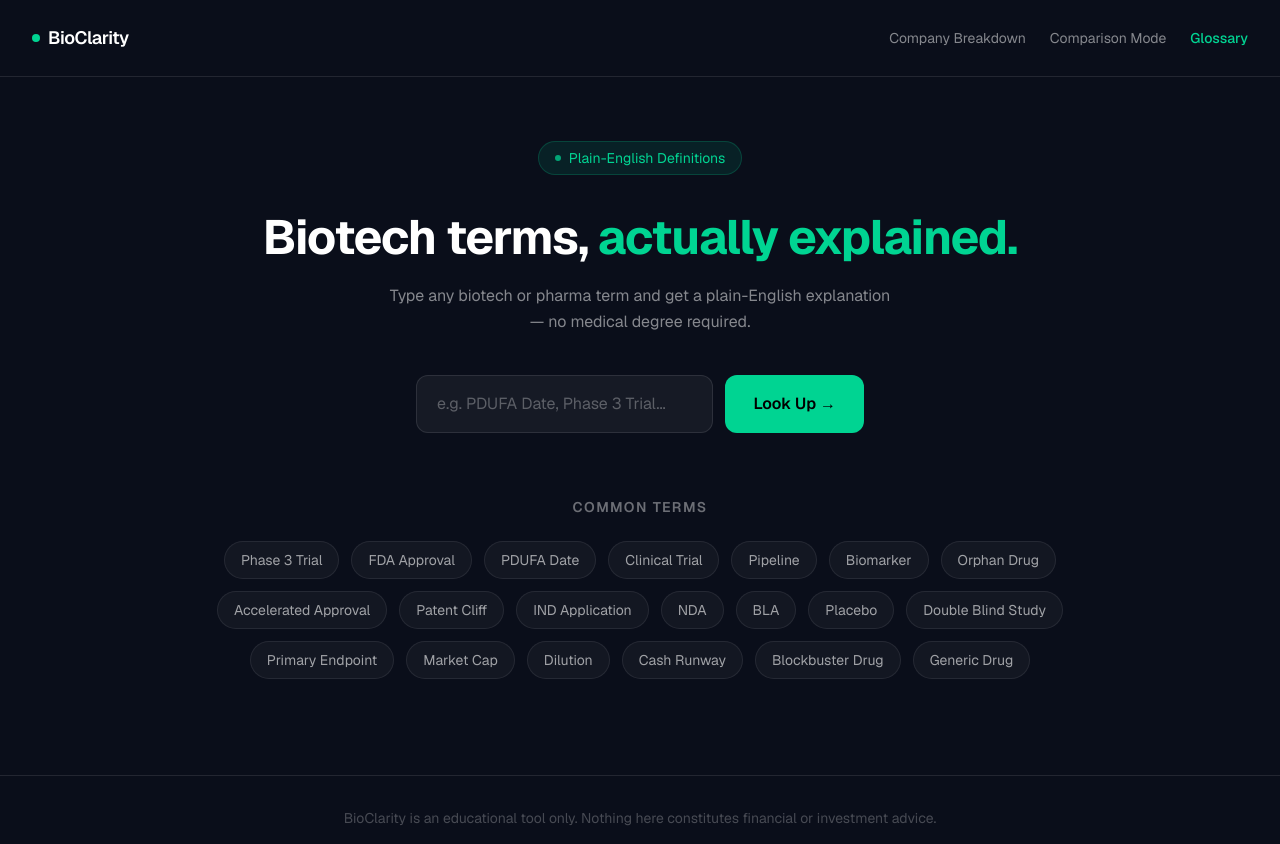
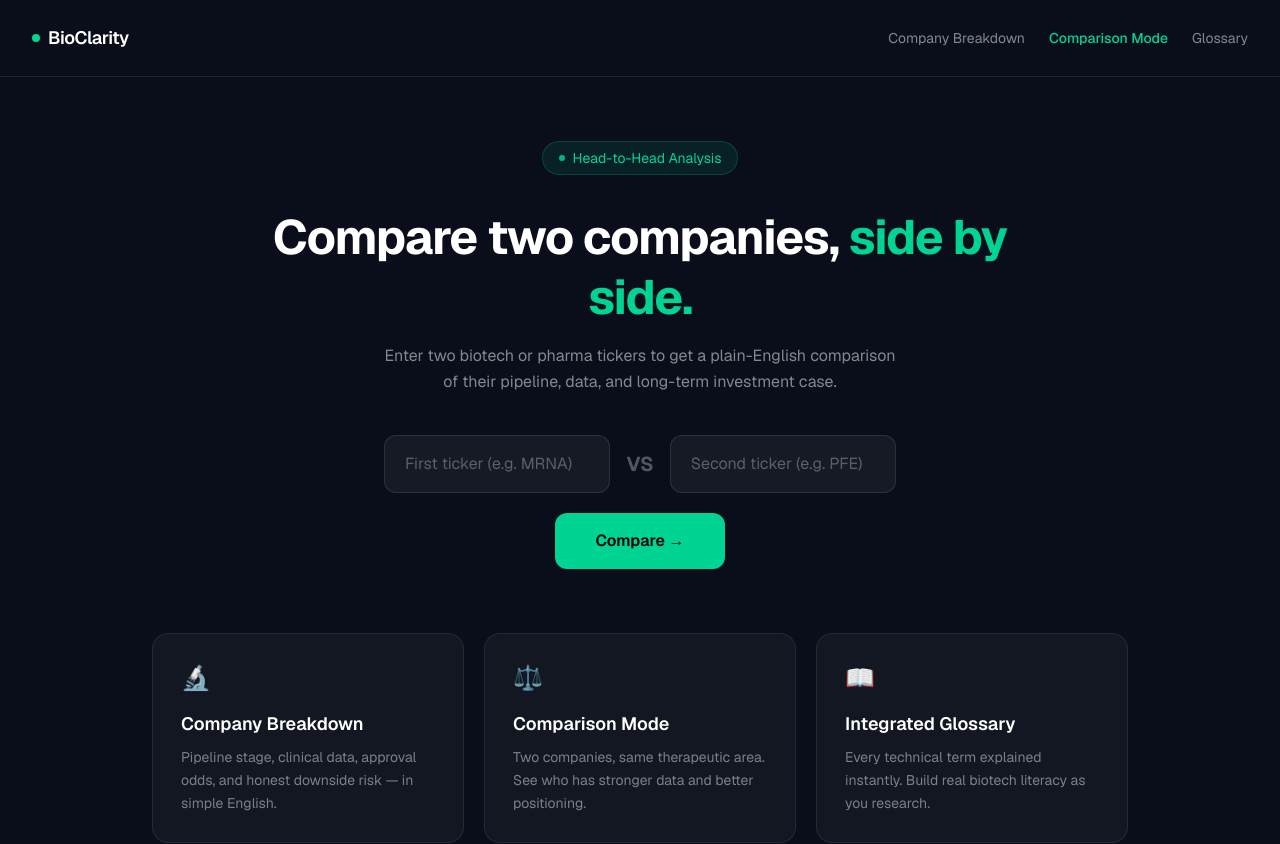
Before and after one commit to AnujPatel1010/biotech-investor-app, a Next.js app: page /glossary in a window 1280 px wide. Shown: the top 844 px of the page. Built offline with nearby package versions, Linux system fonts and the light colour scheme.

Commit message:
Add feature cards and fix nav on comparison page

```diff
--- a/app/glossary/page.tsx
+++ b/app/glossary/page.tsx
@@ -3,46 +3,32 @@
 import { useState } from 'react';
 import Link from 'next/link';
 
-const COMMON_TERMS = [
-  'Phase 3 Trial', 'FDA Approval', 'PDUFA Date', 'Clinical Trial',
-  'Pipeline', 'Biomarker', 'Orphan Drug', 'Accelerated Approval',
-  'Patent Cliff', 'IND Application', 'NDA', 'BLA',
-  'Placebo', 'Double Blind Study', 'Primary Endpoint', 'Market Cap',
-  'Dilution', 'Cash Runway', 'Blockbuster Drug', 'Generic Drug',
-];
-
-export default function GlossaryPage() {
-  const [term, setTerm] = useState('');
-  const [result, setResult] = useState('');
+export default function ComparisonPage() {
+  const [tickerA, setTickerA] = useState('');
+  const [tickerB, setTickerB] = useState('');
+  const [result, setResult] = useState<any>(null);
   const [loading, setLoading] = useState(false);
   const [error, setError] = useState('');
-  const [searchedTerm, setSearchedTerm] = useState('');
 
-  const lookup = async (searchTerm?: string) => {
-    const termToSearch = searchTerm || term;
-    if (!termToSearch.trim()) return;
+  const compare = async () => {
+    if (!tickerA.trim() || !tickerB.trim()) return;
     setLoading(true);
-    setResult('');
+    setResult(null);
     setError('');
-    setSearchedTerm(termToSearch);
 
     try {
-      const res = await fetch('/api/glossary', {
+      const res = await fetch('/api/compare', {
         method: 'POST',
         headers: { 'Content-Type': 'application/json' },
-        body: JSON.stringify({ term: termToSearch }),
+        body: JSON.stringify({ tickerA, tickerB }),
       });
 
       const data = await res.json();
 
-      if (data.error === 'NOT_BIOTECH') {
-        setError(`"${termToSearch}" doesn't appear to be a biotech or investing term. Try something like "Phase 3 Trial" or "PDUFA Date".`);
-        return;
-      }
-      if (data.error) {
-        setError('Something went wrong. Please try again.');
-        return;
-      }
+      if (data.error === 'NOT_FOUND_A') { setError(`"${tickerA}" doesn't appear to be a valid biotech or pharma ticker.`); return; }
+      if (data.error === 'NOT_FOUND_B') { setError(`"${tickerB}" doesn't appear to be a valid biotech or pharma ticker.`); return; }
+      if (data.error === 'FULL_NAME') { setError('Please enter ticker symbols only (e.g. MRNA, PFE) — not full company names.'); return; }
+      if (data.error) { setError(data.error); return; }
 
       setResult(data.result);
     } catch (err: any) {
@@ -52,22 +38,18 @@ export default function GlossaryPage() {
     }
   };
 
-  const formatResult = (text: string) => {
-    const lines = text.split('\n').filter(l => l.trim());
-    return lines.map((line, i) => {
-      if (line.startsWith('**') && line.includes(':**')) {
-        const label = line.match(/\*\*(.+?):\*\*/)?.[1];
-        const content = line.replace(/\*\*.+?:\*\*\s*/, '');
-        return (
-          <div key={i} className="mb-4">
-            <span className="text-emerald-400 font-semibold">{label}: </span>
-            <span className="text-white/70">{content}</span>
-          </div>
-        );
-      }
-      return <p key={i} className="text-white/70 mb-2">{line}</p>;
-    });
+  const formatBullets = (text: string) => {
+    return text.split('•').filter(s => s.trim()).map((line, i) => (
+      <div key={i} className="flex gap-2 mb-2">
+        <span className="text-emerald-400 shrink-0">•</span>
+        <span>{line.trim()}</span>
+      </div>
+    ));
   };
+
+  const winner = result ? (result.scores.companyA.total >= result.scores.companyB.total ? tickerA : tickerB) : null;
+  const loser = result ? (winner === tickerA ? tickerB : tickerA) : null;
+  const pointDiff = result ? Math.abs(result.scores.companyA.total - result.scores.companyB.total) : 0;
 
   return (
     <main className="min-h-screen bg-[#0a0e1a] text-white font-sans">
@@ -79,8 +61,8 @@ export default function GlossaryPage() {
         </div>
         <div className="flex items-center gap-6">
           <Link href="/" className="text-sm text-white/50 hover:text-white transition-colors">Company Breakdown</Link>
-          <Link href="/comparison" className="text-sm text-white/50 hover:text-white transition-colors">Comparison Mode</Link>
-          <Link href="/glossary" className="text-sm text-emerald-400 font-medium">Glossary</Link>
+          <Link href="/comparison" className="text-sm text-emerald-400 font-medium">Comparison Mode</Link>
+          <Link href="/glossary" className="text-sm text-white/50 hover:text-white transition-colors">Glossary</Link>
         </div>
       </nav>
 
@@ -88,63 +70,135 @@ export default function GlossaryPage() {
       <section className="flex flex-col items-center text-center px-6 py-16">
         <div className="inline-flex items-center gap-2 bg-emerald-400/10 border border-emerald-400/20 rounded-full px-4 py-1.5 text-emerald-400 text-sm mb-8">
           <span className="w-1.5 h-1.5 rounded-full bg-emerald-400 animate-pulse" />
-          Plain-English Definitions
+          Head-to-Head Analysis
         </div>
 
         <h1 className="text-4xl sm:text-5xl font-bold tracking-tight max-w-3xl leading-tight mb-4">
-          Biotech terms,{' '}
-          <span className="text-emerald-400">actually explained.</span>
+          Compare two companies,{' '}
+          <span className="text-emerald-400">side by side.</span>
         </h1>
         <p className="text-white/50 max-w-lg mb-10 leading-relaxed">
-          Type any biotech or pharma term and get a plain-English explanation — no medical degree required.
+          Enter two biotech or pharma tickers to get a plain-English comparison of their pipeline, data, and long-term investment case.
         </p>
 
-        {/* Search Input */}
-        <div className="flex flex-col sm:flex-row gap-3 w-full max-w-md">
+        {/* Inputs */}
+        <div className="flex flex-col sm:flex-row items-center gap-4 w-full max-w-lg">
           <input
             type="text"
-            value={term}
-            onChange={(e) => setTerm(e.target.value)}
-            onKeyDown={(e) => e.key === 'Enter' && lookup()}
-            placeholder="e.g. PDUFA Date, Phase 3 Trial..."
-            className="flex-1 bg-white/5 border border-white/10 rounded-xl px-5 py-4 text-white placeholder:text-white/30 focus:outline-none focus:border-emerald-400/50 transition-all"
+            value={tickerA}
+            onChange={(e) => setTickerA(e.target.value.toUpperCase())}
+            onKeyDown={(e) => e.key === 'Enter' && compare()}
+            placeholder="First ticker (e.g. MRNA)"
+            maxLength={6}
+            className="w-full bg-white/5 border border-white/10 rounded-xl px-5 py-4 text-white placeholder:text-white/30 focus:outline-none focus:border-emerald-400/50 transition-all"
           />
-          <button
-            onClick={() => lookup()}
-            disabled={loading}
-            className="bg-emerald-400 hover:bg-emerald-300 disabled:opacity-50 disabled:cursor-not-allowed text-black font-semibold rounded-xl px-7 py-4 transition-colors whitespace-nowrap"
-          >
-            {loading ? 'Looking up...' : 'Look Up →'}
-          </button>
+          <span className="text-white/30 font-bold text-xl">VS</span>
+          <input
+            type="text"
+            value={tickerB}
+            onChange={(e) => setTickerB(e.target.value.toUpperCase())}
+            onKeyDown={(e) => e.key === 'Enter' && compare()}
+            placeholder="Second ticker (e.g. PFE)"
+            maxLength={6}
+            className="w-full bg-white/5 border border-white/10 rounded-xl px-5 py-4 text-white placeholder:text-white/30 focus:outline-none focus:border-emerald-400/50 transition-all"
+          />
         </div>
+
+        <button
+          onClick={compare}
+          disabled={loading}
+          className="mt-5 bg-emerald-400 hover:bg-emerald-300 disabled:opacity-50 disabled:cursor-not-allowed text-black font-semibold rounded-xl px-10 py-4 transition-colors"
+        >
+          {loading ? 'Comparing...' : 'Compare →'}
+        </button>
 
         {error && <p className="text-red-400 text-sm mt-4">{error}</p>}
       </section>
 
-      {/* Result */}
+      {/* Results */}
       {result && (
-        <section className="px-6 pb-12 max-w-2xl mx-auto">
-          <div className="bg-white/4 border border-white/8 rounded-2xl p-8">
-            <h3 className="text-emerald-400 font-bold text-xl mb-6">{searchedTerm}</h3>
-            {formatResult(result)}
+        <section className="px-6 pb-24 max-w-6xl mx-auto">
+          <div className="grid grid-cols-2 gap-4 mb-4 px-1">
+            <div className="text-center text-emerald-400 font-bold text-3xl">{tickerA}</div>
+            <div className="text-center text-emerald-400 font-bold text-3xl">{tickerB}</div>
+          </div>
+
+          {result.sections.map((section: any, i: number) => (
+            <div key={i} className="mb-4">
+              <h3 className="text-emerald-400 font-semibold text-lg mb-3 text-center">{section.title}</h3>
+              <div className="grid grid-cols-2 gap-4">
+                <div className="bg-white/4 border border-white/8 rounded-2xl p-6 text-sm text-white/70 leading-relaxed">
+                  {formatBullets(section.companyA)}
+                </div>
+                <div className="bg-white/4 border border-white/8 rounded-2xl p-6 text-sm text-white/70 leading-relaxed">
+                  {formatBullets(section.companyB)}
+                </div>
+              </div>
+            </div>
+          ))}
+
+          {/* Score Card */}
+          <div className="mt-8 bg-white/4 border border-white/8 rounded-2xl p-8">
+            <h3 className="text-center font-bold text-lg mb-6">Score Breakdown</h3>
+            <div className="grid grid-cols-3 gap-4 text-sm text-center mb-6">
+              <div className="text-white/40 font-medium uppercase tracking-widest text-xs">Category</div>
+              <div className="text-emerald-400 font-bold">{tickerA}</div>
+              <div className="text-emerald-400 font-bold">{tickerB}</div>
+              {['pipeline', 'data', 'competitive', 'financial'].map((key) => (
+                <>
+                  <div key={key + 'label'} className="text-white/50 capitalize py-2 border-t border-white/5">{key}</div>
+                  <div key={key + 'a'} className="text-white py-2 border-t border-white/5">{result.scores.companyA[key]}<span className="text-white/30">/25</span></div>
+                  <div key={key + 'b'} className="text-white py-2 border-t border-white/5">{result.scores.companyB[key]}<span className="text-white/30">/25</span></div>
+                </>
+              ))}
+              <div className="text-white font-bold py-2 border-t border-emerald-400/30">Total</div>
+              <div className="text-emerald-400 font-bold py-2 border-t border-emerald-400/30">{result.scores.companyA.total}<span className="text-white/30">/100</span></div>
+              <div className="text-emerald-400 font-bold py-2 border-t border-emerald-400/30">{result.scores.companyB.total}<span className="text-white/30">/100</span></div>
+            </div>
+          </div>
+
+          {/* Verdict Box */}
+          <div className="mt-4 bg-emerald-400/10 border border-emerald-400/30 rounded-2xl p-8">
+            <div className="flex items-center justify-center gap-2 mb-4">
+              <div className="w-2 h-2 rounded-full bg-emerald-400" />
+              <h3 className="text-emerald-400 font-bold text-lg">The Verdict</h3>
+            </div>
+            <p className="text-white text-center text-base leading-relaxed mb-3">
+              <span className="text-emerald-400 font-bold">{winner}</span> looks stronger by{' '}
+              <span className="text-emerald-400 font-bold">{pointDiff} points</span> over{' '}
+              <span className="text-white/60">{loser}</span>.
+            </p>
+            <p className="text-white/70 text-center text-sm leading-relaxed mb-4">{result.verdict}</p>
+            <p className="text-white/30 text-center text-xs">
+              This analysis is AI-generated and for educational purposes only. It is not financial advice. Always do your own research before investing.
+            </p>
           </div>
         </section>
       )}
 
-      {/* Common Terms */}
-      <section className="px-6 pb-24 max-w-4xl mx-auto">
-        <h2 className="text-white/40 text-sm font-semibold uppercase tracking-widest mb-6 text-center">Common Terms</h2>
-        <div className="flex flex-wrap gap-3 justify-center">
-          {COMMON_TERMS.map((t) => (
-            <button
-              key={t}
-              onClick={() => { setTerm(t); lookup(t); }}
-              className="bg-white/4 border border-white/8 rounded-full px-4 py-2 text-sm text-white/60 hover:text-white hover:border-emerald-400/40 transition-colors"
-            >
-              {t}
-            </button>
-          ))}
-        </div>
+      {/* Feature Cards */}
+      <section className="px-6 pb-24 max-w-5xl mx-auto grid grid-cols-1 sm:grid-cols-3 gap-5">
+        <Link href="/" className="bg-white/4 border border-white/8 rounded-2xl p-7 hover:border-emerald-400/30 transition-colors block">
+          <div className="text-2xl mb-4">🔬</div>
+          <h3 className="font-semibold text-lg mb-2">Company Breakdown</h3>
+          <p className="text-white/45 text-sm leading-relaxed">
+            Pipeline stage, clinical data, approval odds, and honest downside risk — in simple English.
+          </p>
+        </Link>
+        <Link href="/comparison" className="bg-white/4 border border-white/8 rounded-2xl p-7 hover:border-emerald-400/30 transition-colors block">
+          <div className="text-2xl mb-4">⚖️</div>
+          <h3 className="font-semibold text-lg mb-2">Comparison Mode</h3>
+          <p className="text-white/45 text-sm leading-relaxed">
+            Two companies, same therapeutic area. See who has stronger data and better positioning.
+          </p>
+        </Link>
+        <Link href="/glossary" className="bg-white/4 border border-white/8 rounded-2xl p-7 hover:border-emerald-400/30 transition-colors block">
+          <div className="text-2xl mb-4">📖</div>
+          <h3 className="font-semibold text-lg mb-2">Integrated Glossary</h3>
+          <p className="text-white/45 text-sm leading-relaxed">
+            Every technical term explained instantly. Build real biotech literacy as you research.
+          </p>
+        </Link>
       </section>
 
       {/* Footer */}
```
